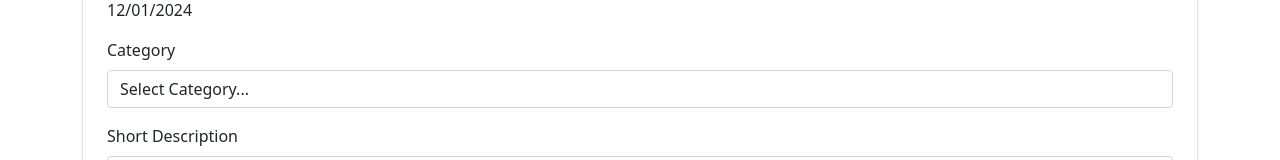
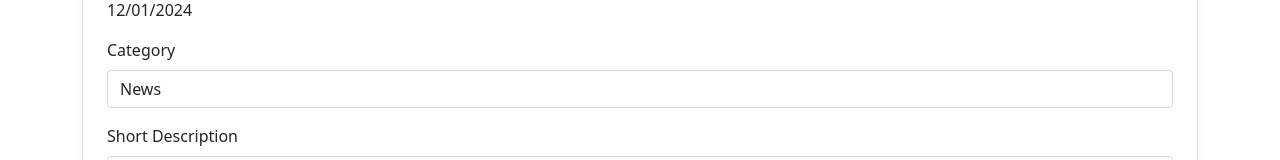
Before and after one commit to PaulinaP20/reactApp, a React (Create React App) app: page /post/edit/1 in a window 1280 px wide. Shown: the part 381-541 px from the top of the page. Built offline with nearby package versions, Linux system fonts and the light colour scheme.

Commit message:
add categoriesRedux

```diff
--- /dev/null
+++ b/src/categoriesRedux.js
@@ -0,0 +1,22 @@
+//selectors
+
+export const getAllCategories =(state) =>state.categories;
+
+const createActionName = (actionName) => `app/categories/${actionName}`;
+const SET_CATEGORIES = createActionName('SET_CATEGORIES');
+
+export const setCategories =(payload) => ({
+    type:SET_CATEGORIES,
+    payload,
+});
+
+const categoriesReducer = (statePart = [], action) => {
+    switch (action.type) {
+        case SET_CATEGORIES:
+            return action.payload;
+        default:
+            return statePart;
+    }
+};
+
+export default categoriesReducer;
--- a/src/components/features/EditPostForm.js
+++ b/src/components/features/EditPostForm.js
@@ -32,6 +32,7 @@ const EditPostForm = () => {
           publishedDate={post.publishedDate}
           shortDescription={post.shortDescription}
           content={post.content}
+          category={post.category}
         />
       ) : (
         <p>Loading...</p>
--- a/src/components/features/PostForm.js
+++ b/src/components/features/PostForm.js
@@ -1,5 +1,6 @@
-import React, { useState, useEffect } from 'react';
+import React, { useState} from 'react';
 import PropTypes from 'prop-types';
+import { useSelector} from 'react-redux';
 import { Form, Button } from 'react-bootstrap';
 import ReactQuill from 'react-quill-new';
 import DatePicker from 'react-datepicker';
@@ -7,8 +8,13 @@ import 'react-datepicker/dist/react-datepicker.css';
 import 'react-quill-new/dist/quill.snow.css';
 import dateToStr from '../../utils/DateToStr.js';
 import { useForm } from "react-hook-form";
+import { getAllCategories } from '../../categoriesRedux.js'
 
-const PostForm = ({ action, actionText, id, title, author, publishedDate, shortDescription, content }) => {
+const PostForm = ({ action, actionText, id, title, author, publishedDate, shortDescription, content, category }) => {
+
+  const categories=useSelector(getAllCategories);
+  console.log(categories);
+
   const {
     register,
     handleSubmit: validate,
@@ -22,17 +28,11 @@ const PostForm = ({ action, actionText, id, title, author, publishedDate, shortD
     publishedDate: publishedDate ? new Date(publishedDate) : '',
     shortDescription: shortDescription || '',
     content: content || '',
-    category:''
+    category: category || ''
   });
 
   const [contentError, setContentError] = useState(false);
   const [dateError, setDateError] = useState(false);
-
-  const categories = [
-    { id: 'sport', label: 'Sport' },
-    { id: 'news', label: 'News' },
-    { id: 'movies', label: 'Movies' }
-  ];
 
   const handleChange = (value, name) => {
     setFormData((prevData) => ({
--- a/src/initialState.js
+++ b/src/initialState.js
@@ -6,6 +6,7 @@ const initialState = {
         shortDescription: 'Tips and tricks for mastering React.js quickly.',
         content: 'Learning React can be overwhelming at first, but breaking it down into small projects helps a lot...',
         publishedDate: '2024-12-01',
+        category:'news',
         author: 'John Doe',
       },
       {
@@ -14,6 +15,7 @@ const initialState = {
         shortDescription: 'Managing global state efficiently in React apps.',
         content: 'Redux is a predictable state container for JavaScript apps. It helps you write applications that behave consistently...',
         publishedDate: '2025-01-15',
+        category:'sport',
         author: 'Jane Smith',
       },
       {
@@ -22,8 +24,14 @@ const initialState = {
         shortDescription: 'Boost your coding speed with these extensions!',
         content: 'Visual Studio Code is powerful on its own, but with these extensions you can supercharge your development experience...',
         publishedDate: '2025-04-10',
+        category:'movies',
         author: 'Mike Johnson',
       }
+    ],
+    categories: [
+      { id: 'sport', label: 'Sport' },
+      { id: 'news', label: 'News' },
+      { id: 'movies', label: 'Movies' }
     ],
   };
 
--- a/src/postsRedux.js
+++ b/src/postsRedux.js
@@ -19,6 +19,7 @@ export const editPost=(post) => ({
   type:EDIT_POST,
   payload:post
 })
+
 // action creators
 const postsReducer = (statePart = [], action) => {
   switch (action.type) {
@@ -27,7 +28,7 @@ const postsReducer = (statePart = [], action) => {
     case ADD_POST:
       return [...statePart, action.payload]
     case EDIT_POST:
-      return statePart.map((post)=> post.id===action.payload.id ? {...post,...action.payload} : post)
+      return statePart.map((post)=> post.id===action.payload.id ? {...post,...action.payload} : post);
     default:
       return statePart;
   };
--- a/src/store.js
+++ b/src/store.js
@@ -1,10 +1,12 @@
 import { createStore, combineReducers } from 'redux';
 import postsReducer from './postsRedux';
 import initialState from './initialState';
+import categoriesReducer from './categoriesRedux';
 
 
 const subreducers = {
-    posts:postsReducer
+    posts:postsReducer,
+    categories:categoriesReducer
 };
 
 const reducer = combineReducers(subreducers);
```
